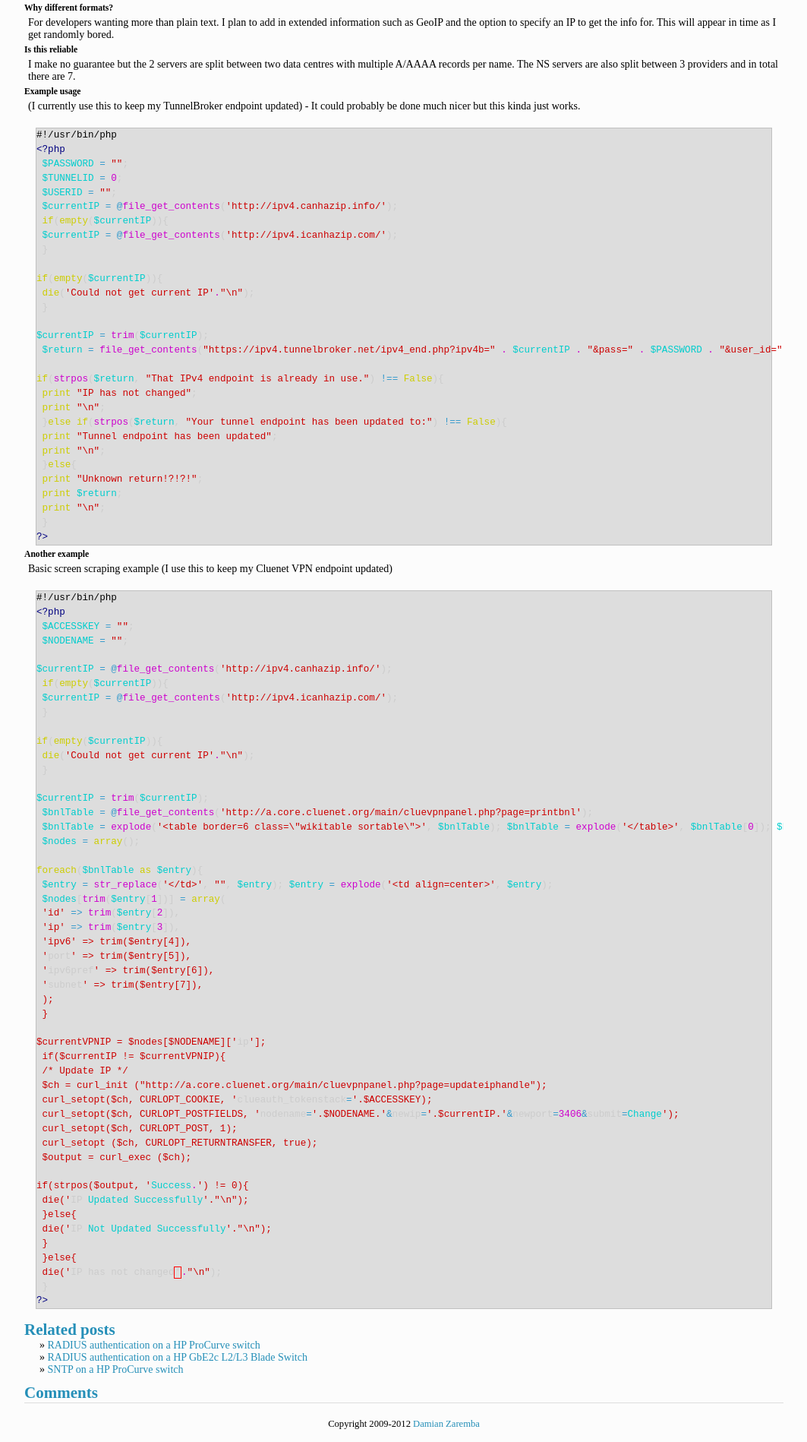
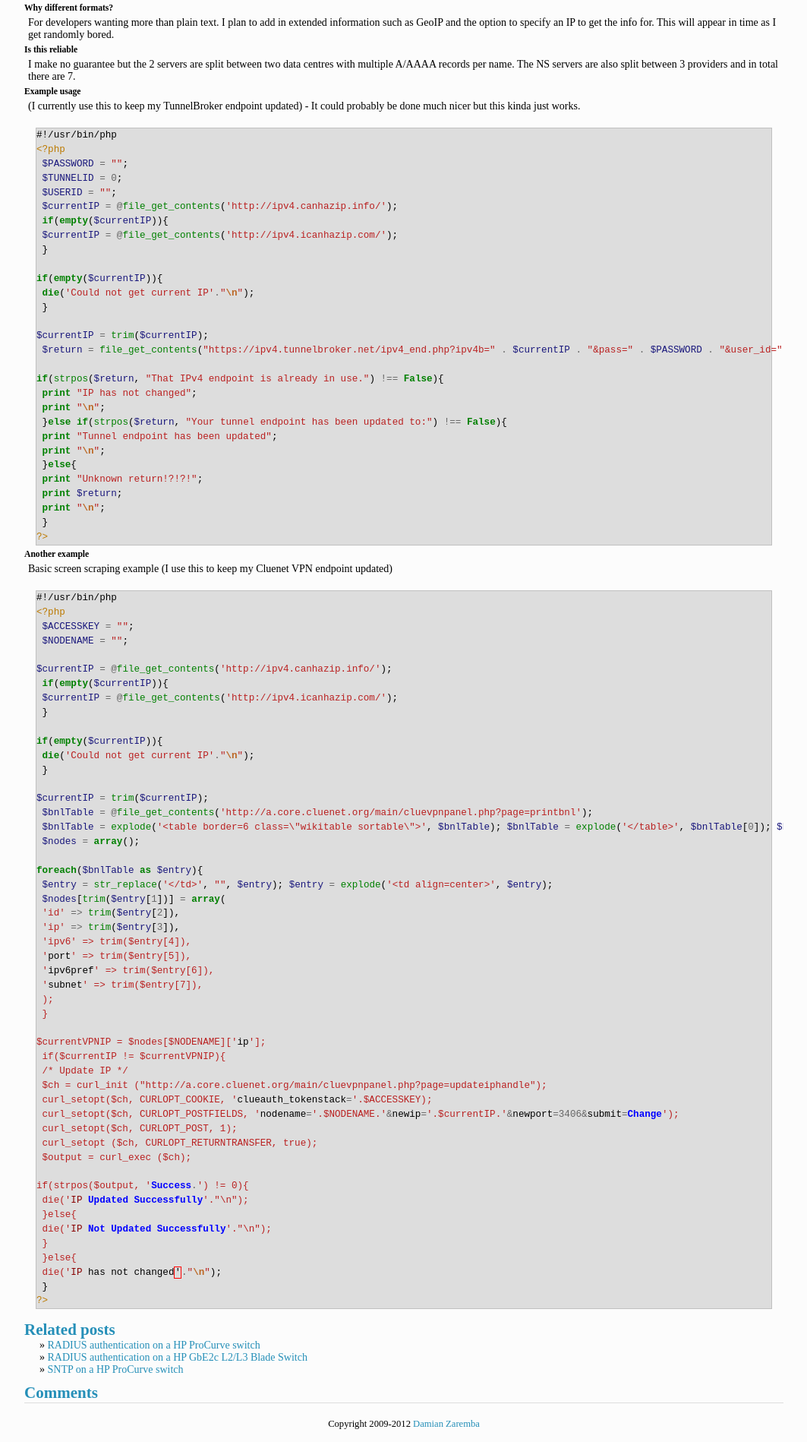
Before and after one commit to DamianZaremba/damianzaremba.co.uk, a Jekyll site: the page built from content/_posts/2011-03-30-canhazip.markdown, in a window 1280 px wide. Shown: the part 1059-2957 px from the top of the page at 76% size, without its empty margins (108-1171 px from the left). Built offline with Jekyll 4.4.1, drawn with Linux system fonts in a browser that asks for light colours; nearby versions of some CDN libraries; Markdown is read by kramdown in place of the engine named in the settings; comment, search, counter and statistics services are not loaded.

Commit message:
Adding pygments css, revamping tag/cat pages and general fixes

```diff
--- a/_config.yml
+++ b/_config.yml
@@ -12,3 +12,9 @@ paginate: 3
 project_dir: projects
 category_dir: category
 tag_dir: tag
+
+tag_title_prefix: Archive for tag
+tag_meta_description_prefix: Damian Zaremba's Blog Tag
+
+category_title_prefix: Archive for category
+category_meta_description_prefix: Damian Zaremba's Blog Category
--- a/_plugins/make_tag_url.rb
+++ b/_plugins/make_tag_url.rb
@@ -6,7 +6,8 @@ module Jekyll
         end
 
         def render(context)
-        	@text.gsub(/\s+/, '-').downcase
+        	@text = @text.gsub(/\s+/, '-')
+        	@text.downcase
         end
     end
 end
--- a/content/_layouts/post.html
+++ b/content/_layouts/post.html
@@ -7,11 +7,11 @@ layout: default
         <span><img src="/assests/images/comments.png" /><a href="{{ page.url }}#disqus_thread">Comments</a></span>
         {% if page.categories %}
             <ul id="categories">
-            {% for cat in page.categories %}<li><a href='{{ cat | make_tag_url }}'>{{ cat }}</a></li>{% endfor %}</ul>
+            {% for cat in page.categories %}<li><a href='/category/{{ cat | make_tag_url }}'>{{ cat }}</a></li>{% endfor %}</ul>
         {% else %}
             {% if page.tags %}
                 <ul id="categories">
-                {% for tag in page.tags %}<li><a href='{{ tag | make_tag_url }}'>{{ tag }}</a></li>{% endfor %}</ul>
+                {% for tag in page.tags %}<li><a href='/tag/{{ tag | make_tag_url }}'>{{ tag }}</a></li>{% endfor %}</ul>
             {% endif %}
         {% endif %}
     </div>
--- a/content/assests/css/pygments.css
+++ b/content/assests/css/pygments.css
@@ -1,69 +1,61 @@
-.hll { background-color: #222222 }
-.c { color: #000080 } /* Comment */
-.err { color: #cccccc; border: 1px solid #FF0000 } /* Error */
-.g { color: #cccccc } /* Generic */
-.k { color: #cdcd00 } /* Keyword */
-.l { color: #cccccc } /* Literal */
-.n { color: #cccccc } /* Name */
-.o { color: #3399cc } /* Operator */
-.x { color: #cccccc } /* Other */
-.p { color: #cccccc } /* Punctuation */
-.cm { color: #000080 } /* Comment.Multiline */
-.cp { color: #000080 } /* Comment.Preproc */
-.c1 { color: #000080 } /* Comment.Single */
-.cs { color: #cd0000; font-weight: bold } /* Comment.Special */
-.gd { color: #cd0000 } /* Generic.Deleted */
-.ge { color: #cccccc; font-style: italic } /* Generic.Emph */
+.hll { background-color: #ffffcc }
+.c { color: #408080; font-style: italic } /* Comment */
+.err { border: 1px solid #FF0000 } /* Error */
+.k { color: #008000; font-weight: bold } /* Keyword */
+.o { color: #666666 } /* Operator */
+.cm { color: #408080; font-style: italic } /* Comment.Multiline */
+.cp { color: #BC7A00 } /* Comment.Preproc */
+.c1 { color: #408080; font-style: italic } /* Comment.Single */
+.cs { color: #408080; font-style: italic } /* Comment.Special */
+.gd { color: #A00000 } /* Generic.Deleted */
+.ge { font-style: italic } /* Generic.Emph */
 .gr { color: #FF0000 } /* Generic.Error */
 .gh { color: #000080; font-weight: bold } /* Generic.Heading */
-.gi { color: #00cd00 } /* Generic.Inserted */
+.gi { color: #00A000 } /* Generic.Inserted */
 .go { color: #808080 } /* Generic.Output */
 .gp { color: #000080; font-weight: bold } /* Generic.Prompt */
-.gs { color: #cccccc; font-weight: bold } /* Generic.Strong */
+.gs { font-weight: bold } /* Generic.Strong */
 .gu { color: #800080; font-weight: bold } /* Generic.Subheading */
 .gt { color: #0040D0 } /* Generic.Traceback */
-.kc { color: #cdcd00 } /* Keyword.Constant */
-.kd { color: #00cd00 } /* Keyword.Declaration */
-.kn { color: #cd00cd } /* Keyword.Namespace */
-.kp { color: #cdcd00 } /* Keyword.Pseudo */
-.kr { color: #cdcd00 } /* Keyword.Reserved */
-.kt { color: #00cd00 } /* Keyword.Type */
-.ld { color: #cccccc } /* Literal.Date */
-.m { color: #cd00cd } /* Literal.Number */
-.s { color: #cd0000 } /* Literal.String */
-.na { color: #cccccc } /* Name.Attribute */
-.nb { color: #cd00cd } /* Name.Builtin */
-.nc { color: #00cdcd } /* Name.Class */
-.no { color: #cccccc } /* Name.Constant */
-.nd { color: #cccccc } /* Name.Decorator */
-.ni { color: #cccccc } /* Name.Entity */
-.ne { color: #666699; font-weight: bold } /* Name.Exception */
-.nf { color: #cccccc } /* Name.Function */
-.nl { color: #cccccc } /* Name.Label */
-.nn { color: #cccccc } /* Name.Namespace */
-.nx { color: #cccccc } /* Name.Other */
-.py { color: #cccccc } /* Name.Property */
-.nt { color: #cccccc } /* Name.Tag */
-.nv { color: #00cdcd } /* Name.Variable */
-.ow { color: #cdcd00 } /* Operator.Word */
-.w { color: #cccccc } /* Text.Whitespace */
-.mf { color: #cd00cd } /* Literal.Number.Float */
-.mh { color: #cd00cd } /* Literal.Number.Hex */
-.mi { color: #cd00cd } /* Literal.Number.Integer */
-.mo { color: #cd00cd } /* Literal.Number.Oct */
-.sb { color: #cd0000 } /* Literal.String.Backtick */
-.sc { color: #cd0000 } /* Literal.String.Char */
-.sd { color: #cd0000 } /* Literal.String.Doc */
-.s2 { color: #cd0000 } /* Literal.String.Double */
-.se { color: #cd0000 } /* Literal.String.Escape */
-.sh { color: #cd0000 } /* Literal.String.Heredoc */
-.si { color: #cd0000 } /* Literal.String.Interpol */
-.sx { color: #cd0000 } /* Literal.String.Other */
-.sr { color: #cd0000 } /* Literal.String.Regex */
-.s1 { color: #cd0000 } /* Literal.String.Single */
-.ss { color: #cd0000 } /* Literal.String.Symbol */
-.bp { color: #cd00cd } /* Name.Builtin.Pseudo */
-.vc { color: #00cdcd } /* Name.Variable.Class */
-.vg { color: #00cdcd } /* Name.Variable.Global */
-.vi { color: #00cdcd } /* Name.Variable.Instance */
-.il { color: #cd00cd } /* Literal.Number.Integer.Long */
+.kc { color: #008000; font-weight: bold } /* Keyword.Constant */
+.kd { color: #008000; font-weight: bold } /* Keyword.Declaration */
+.kn { color: #008000; font-weight: bold } /* Keyword.Namespace */
+.kp { color: #008000 } /* Keyword.Pseudo */
+.kr { color: #008000; font-weight: bold } /* Keyword.Reserved */
+.kt { color: #B00040 } /* Keyword.Type */
+.m { color: #666666 } /* Literal.Number */
+.s { color: #BA2121 } /* Literal.String */
+.na { color: #7D9029 } /* Name.Attribute */
+.nb { color: #008000 } /* Name.Builtin */
+.nc { color: #0000FF; font-weight: bold } /* Name.Class */
+.no { color: #880000 } /* Name.Constant */
+.nd { color: #AA22FF } /* Name.Decorator */
+.ni { color: #999999; font-weight: bold } /* Name.Entity */
+.ne { color: #D2413A; font-weight: bold } /* Name.Exception */
+.nf { color: #0000FF } /* Name.Function */
+.nl { color: #A0A000 } /* Name.Label */
+.nn { color: #0000FF; font-weight: bold } /* Name.Namespace */
+.nt { color: #008000; font-weight: bold } /* Name.Tag */
+.nv { color: #19177C } /* Name.Variable */
+.ow { color: #AA22FF; font-weight: bold } /* Operator.Word */
+.w { color: #bbbbbb } /* Text.Whitespace */
+.mf { color: #666666 } /* Literal.Number.Float */
+.mh { color: #666666 } /* Literal.Number.Hex */
+.mi { color: #666666 } /* Literal.Number.Integer */
+.mo { color: #666666 } /* Literal.Number.Oct */
+.sb { color: #BA2121 } /* Literal.String.Backtick */
+.sc { color: #BA2121 } /* Literal.String.Char */
+.sd { color: #BA2121; font-style: italic } /* Literal.String.Doc */
+.s2 { color: #BA2121 } /* Literal.String.Double */
+.se { color: #BB6622; font-weight: bold } /* Literal.String.Escape */
+.sh { color: #BA2121 } /* Literal.String.Heredoc */
+.si { color: #BB6688; font-weight: bold } /* Literal.String.Interpol */
+.sx { color: #008000 } /* Literal.String.Other */
+.sr { color: #BB6688 } /* Literal.String.Regex */
+.s1 { color: #BA2121 } /* Literal.String.Single */
+.ss { color: #19177C } /* Literal.String.Symbol */
+.bp { color: #008000 } /* Name.Builtin.Pseudo */
+.vc { color: #19177C } /* Name.Variable.Class */
+.vg { color: #19177C } /* Name.Variable.Global */
+.vi { color: #19177C } /* Name.Variable.Instance */
+.il { color: #666666 } /* Literal.Number.Integer.Long */
--- a/content/index.html
+++ b/content/index.html
@@ -13,11 +13,11 @@ description: Damian Zaremba's Blog
         	<span><img src="/assests/images/comments.png" /><a href="{{ post.url }}#disqus_thread">Comments</a></span>
  			{% if post.categories %}
 	        	<ul id="categories">
-	        	{% for cat in post.categories %}<li><a href='{{ cat | make_tag_url }}'>{{ cat }}</a></li>{% endfor %}</ul>
+	        	{% for cat in post.categories %}<li><a href='/category/{{ cat | make_tag_url }}'>{{ cat }}</a></li>{% endfor %}</ul>
 	    	{% else %}
 	    		{% if post.tags %}
 		        	<ul id="categories">
-		        	{% for tag in post.tags %}<li><a href='{{ tag | make_tag_url }}'>{{ tag }}</a></li>{% endfor %}</ul>
+		        	{% for tag in post.tags %}<li><a href='/tag/{{ tag | make_tag_url }}'>{{ tag }}</a></li>{% endfor %}</ul>
 	    		{% endif %}
 	        {% endif %}
 	    </div>
```
Also changed, not shown: content/_layouts/category_index.html (+22 -8 lines), content/_layouts/tag_index.html (+21 -8 lines).
